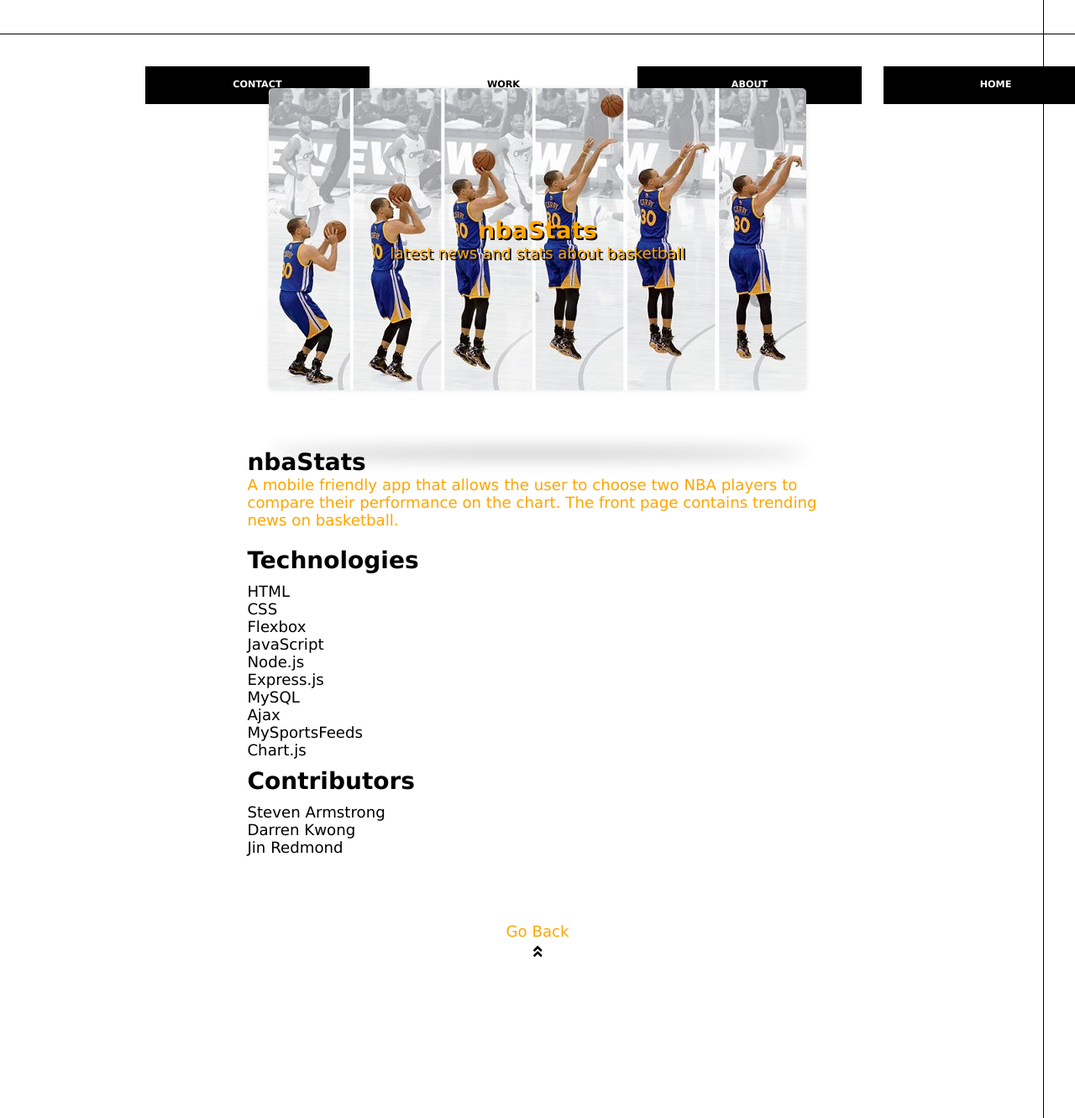
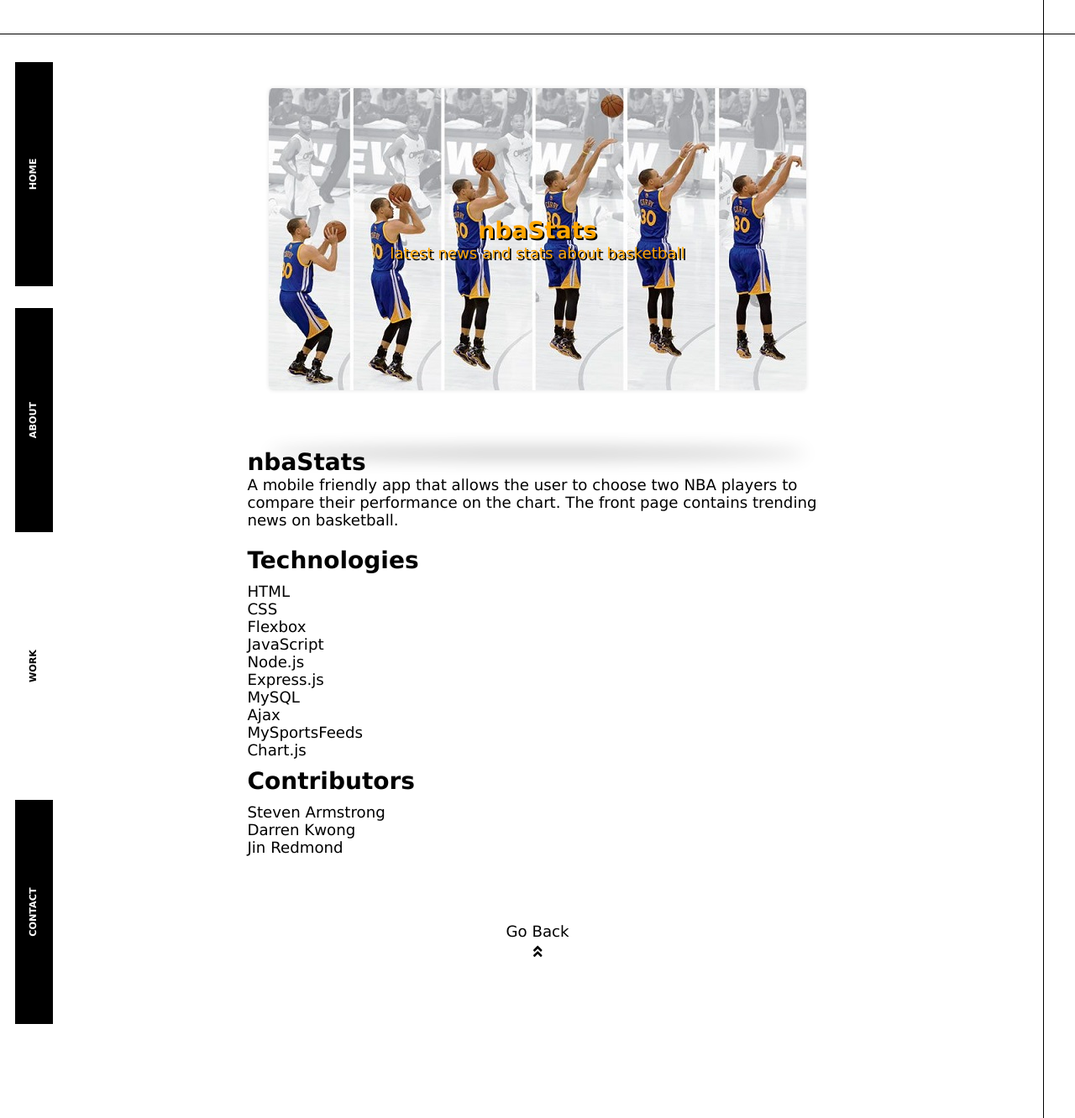
Before and after one commit to joelinstrum/alty-portfolio, a PHP site: page /nbaStats.html in a window 1280 px wide. Shown: the whole page at 84% size. Run offline with PHP 8.4, Linux system fonts and the light colour scheme; some libraries are stand-ins or nearby versions.

Commit message:
added nonstandard css back

```diff
--- a/css/style.css
+++ b/css/style.css
@@ -155,6 +155,7 @@
 	font-size: 1em;
 	cursor: pointer;
 }
+
 #skills-div h3 {
 	color: #f70455;
 	text-shadow: 2px 2px #000;
@@ -299,6 +300,8 @@
   height:auto;
   margin-top: 20px;
   position:fixed;
+  -webkit-transform-origin: left top;
+  -webkit-transform:rotate(-90deg) translateX(-100%);
 }
 ul.nav2 li {
   display: flex;
@@ -483,9 +486,8 @@
 	justify-content: center;
 	align-self: center;
 	color: orange;
-}
 
-	.card:after{
+	&:after{
 		content:" ";
 		position: absolute;
 		width: 100%;
@@ -507,12 +509,12 @@
 		transform: translateZ(50px);
 		display: block;
 		color: orange;
+		&.related{
+			transform: translateZ(80px);
+			font-style: italic;
+		}
 	}
-	p.related {
-		transform: translateZ(80px);
-		font-style: italic;
-	}
-
+}
 .card-content {
 	display: flex;
 	justify-content: center;
@@ -865,6 +867,7 @@
 		flex-direction: column;
 	}
 	.main-nav {
+		-webkit-transform: none;
 		order: 2;
 		position: initial;
 		width: 100%;
```
